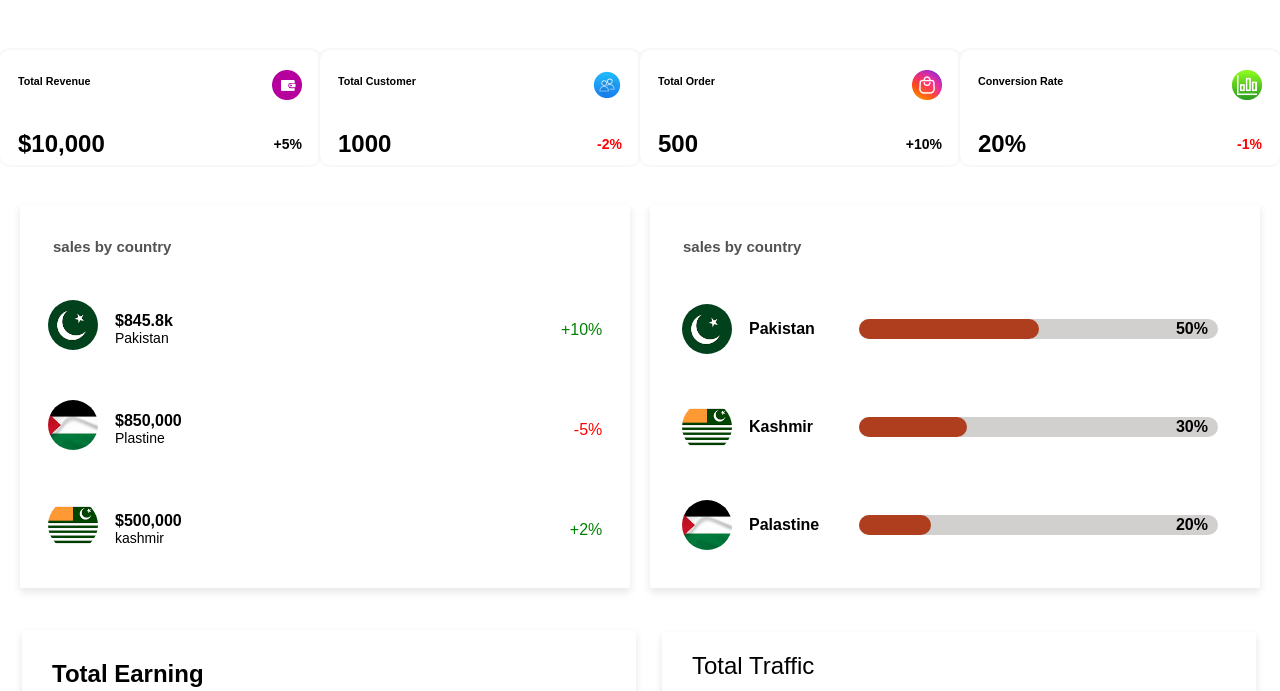
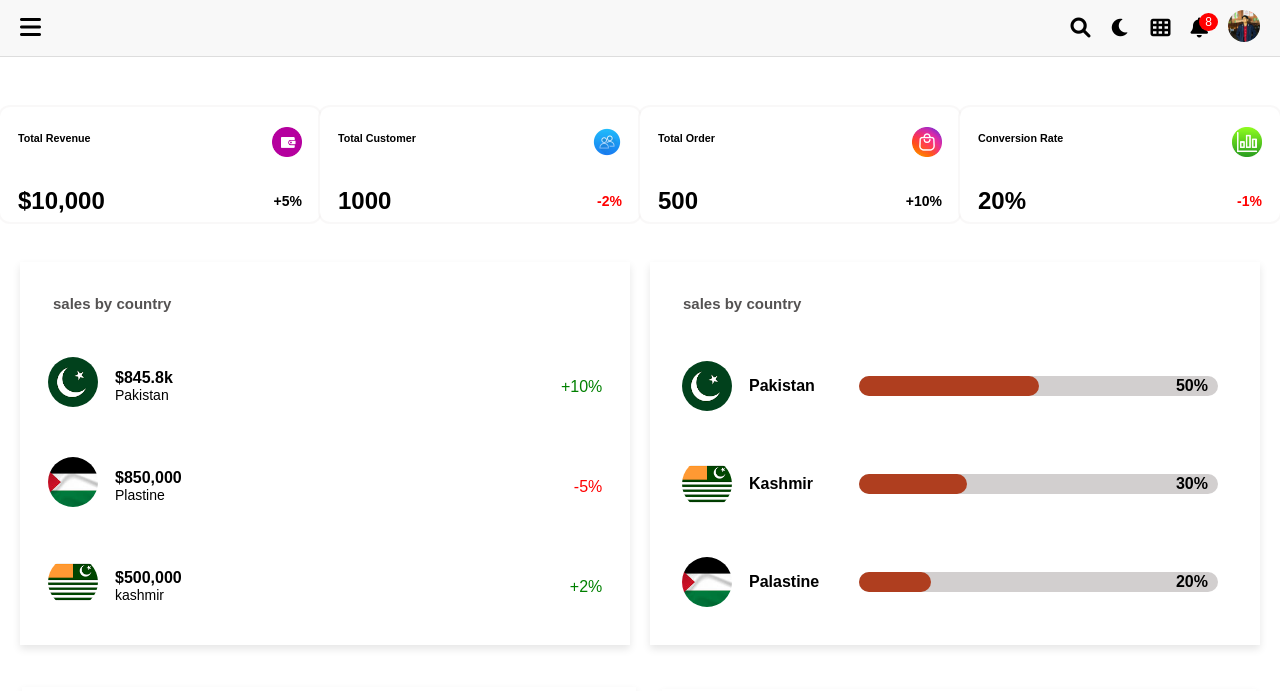
Before and after one commit to AliHamzaRiaz/web-project, a plain HTML site: page index.html in a window 1280 px wide. Shown: the top 691 px of the page. Drawn offline with Linux system fonts and the light colour scheme.

Commit message:
26-6-2024

```diff
--- a/index.html
+++ b/index.html
@@ -8,6 +8,46 @@
     <link rel="stylesheet" href="https://cdnjs.cloudflare.com/ajax/libs/font-awesome/6.5.2/css/all.min.css">
 </head>
 <body>
+    <!---nav bar-->
+    <!DOCTYPE html>
+    <html lang="en">
+    <head>
+        <meta charset="UTF-8">
+        <meta name="viewport" content="width=device-width, initial-scale=1.0">
+        <title>Navbar with Sidebar</title>
+        <link rel="stylesheet" href="styles.css">
+        <link rel="stylesheet" href="https://cdnjs.cloudflare.com/ajax/libs/font-awesome/6.0.0-beta3/css/all.min.css">
+    </head>
+    <body>
+        <input type="checkbox" id="menu-toggle" class="menu-toggle">
+        <nav class="navbar">
+            <label for="menu-toggle" class="menu-icon">
+                <i class="fas fa-bars"></i>
+            </label>
+            <div class="navbar-icons">
+                <i class="fas fa-search"></i>
+                <i class="fas fa-moon"></i>
+                <i class="fas fa-th"></i>
+                <div class="notification-icon">
+                    <i class="fas fa-bell"></i>
+                    <span class="badge">8</span>
+                </div>
+                <div class="profile-picture">
+                    <img src="profile.jpg" alt="Profile">
+                </div>
+            </div>
+        </nav>
+        <div class="sidebar">
+            <label for="menu-toggle" class="closebtn">&times;</label>
+            <a href="#">Home</a>
+            <a href="#">Services</a>
+            <a href="#">About</a>
+            <a href="#">Contact</a>
+        </div>
+    </body>
+    </html>
+
+
     <!--revenue-->
     <div class="main">
     <div class="container">
--- a/style.css
+++ b/style.css
@@ -6,6 +6,116 @@ body {
     background-color: white;
     box-sizing: border-box;
 }
+/*nav bar*/
+body {
+    margin: 0;
+    font-family: Arial, sans-serif;
+    overflow-x: hidden; /* Prevent horizontal scroll */
+}
+
+.navbar {
+    display: flex;
+    justify-content: space-between;
+    align-items: center;
+    padding: 10px 20px;
+    background-color: #f8f8f8;
+    border-bottom: 1px solid #ddd;
+}
+
+.menu-icon {
+    font-size: 24px;
+    cursor: pointer;
+}
+
+.navbar-icons {
+    display: flex;
+    align-items: center;
+    gap: 20px;
+}
+
+.navbar-icons i {
+    font-size: 20px;
+    cursor: pointer;
+}
+
+.notification-icon {
+    position: relative;
+}
+
+.badge {
+    position: absolute;
+    top: -5px;
+    right: -10px;
+    background-color: red;
+    color: white;
+    border-radius: 50%;
+    padding: 2px 6px;
+    font-size: 12px;
+}
+
+.profile-picture img {
+    width: 32px;
+    height: 32px;
+    border-radius: 50%;
+    cursor: pointer;
+}
+
+.sidebar {
+    height: 100%;
+    width: 0;
+    position: fixed;
+    top: 0;
+    left: 0;
+    background-color: #111;
+    overflow-x: hidden;
+    transition: 0.5s;
+    padding-top: 60px;
+}
+
+.sidebar a {
+    padding: 8px 8px 8px 32px;
+    text-decoration: none;
+    font-size: 25px;
+    color: #818181;
+    display: block;
+    transition: 0.3s;
+}
+
+.sidebar a:hover {
+    color: #f1f1f1;
+}
+
+.sidebar .closebtn {
+    position: absolute;
+    top: 0;
+    right: 25px;
+    font-size: 36px;
+    margin-left: 50px;
+    cursor: pointer;
+    color: white;
+}
+
+/* Hidden checkbox */
+.menu-toggle {
+    display: none;
+}
+
+/* Sidebar open state */
+.menu-toggle:checked ~ .sidebar {
+    width: 250px;
+}
+
+/* Rotate menu icon when sidebar is open */
+.menu-toggle:checked ~ .navbar .menu-icon .fas.fa-bars {
+    transform: rotate(90deg);
+}
+
+/* Adjust main content when sidebar is open */
+.menu-toggle:checked ~ body {
+    margin-left: 250px;
+}
+
+/*cards*/
 .container {
     margin-top: 50px;
     display: flex;
```
Also changed, not shown: profile.jpg (added).
